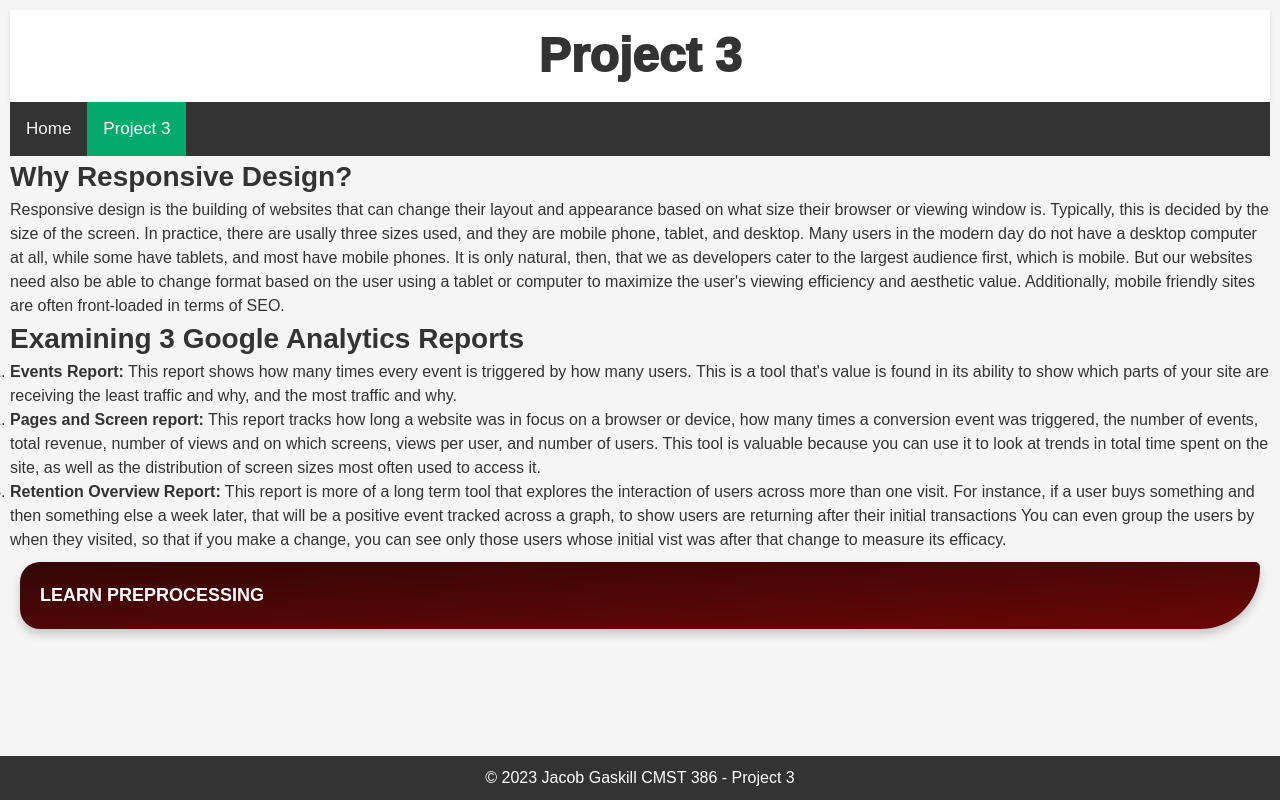
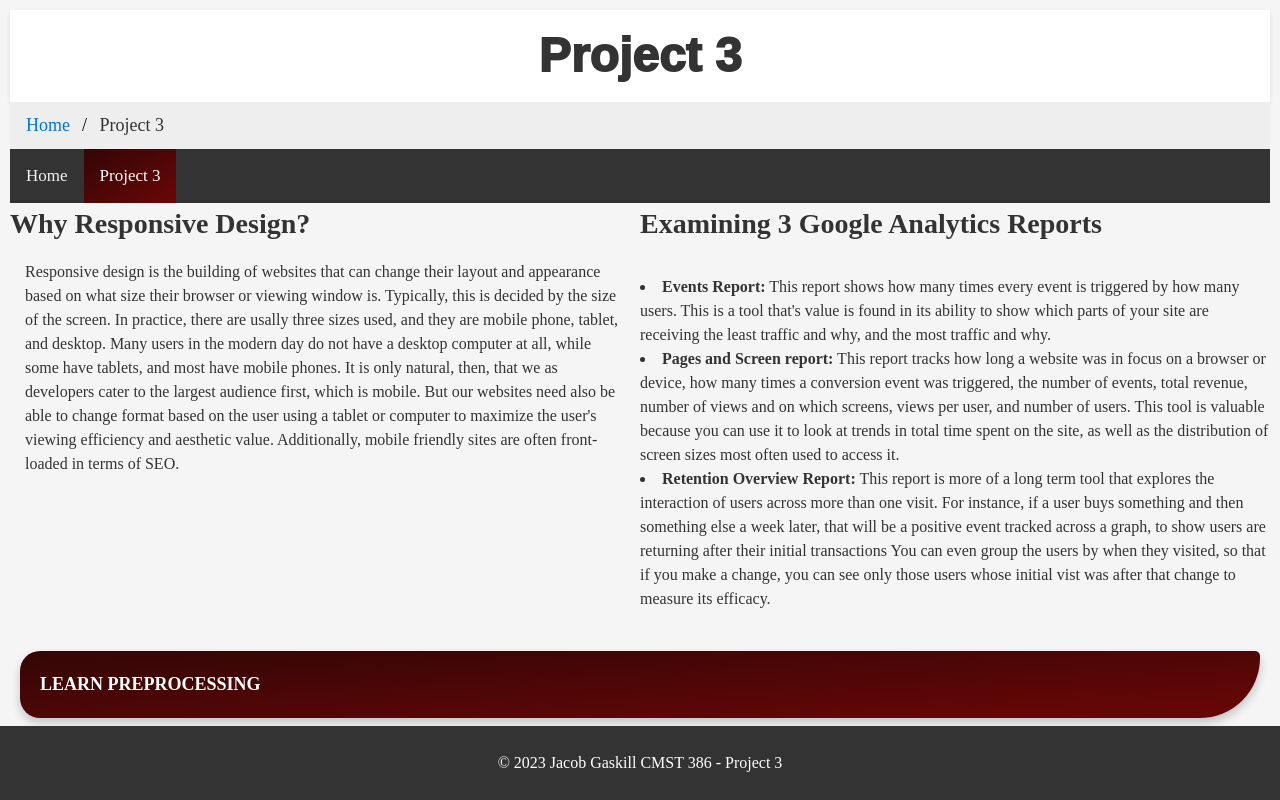
Before and after one commit to jgaskill01/cmst386, a plain HTML site: page project3/project3.html in a window 1280 px wide. Drawn offline with Linux system fonts and the light colour scheme.

Commit message:
Post-due-date commit

```diff
--- a/project3/css/project3.css
+++ b/project3/css/project3.css
@@ -1,15 +1,19 @@
+
+
 * {
   box-sizing: border-box;
   margin: 0;
   padding: 0;
 }
 
+
+
 html {
   font-size: 16px;
 }
 
 body {
-  font-family: Arial, sans-serif;
+  font-family: 'InstrumentSerif-Regular.ttf';
   line-height: 1.5;
   background-color: #f5f5f5;
   color: #333;
@@ -36,6 +40,33 @@ a:hover {
   text-decoration: underline;
 }
 
+ul.breadcrumb {
+  padding: 10px 16px;
+  list-style: none;
+  background-color: #eee;
+}
+
+ul.breadcrumb li {
+  display: inline;
+  font-size: 18px;
+}
+
+ul.breadcrumb li+li:before {
+  padding: 8px;
+  color: black;
+  content: "/\00a0";
+}
+
+ul.breadcrumb li a {
+  color: #0275d8;
+  text-decoration: none;
+}
+
+ul.breadcrumb li a:hover {
+  color: #01447e;
+  text-decoration: underline;
+}
+
 nav {
   overflow: hidden;
   background-color: #333;
@@ -57,7 +88,7 @@ nav a:hover {
 }
 
 nav a.active {
-  background-color: #04aa6d;
+  background: linear-gradient(to bottom right, #330606, #6b0606);
   color: white;
 }
 
@@ -126,4 +157,21 @@ footer {
   padding: 10px;
 }
 
+.container {
+  display: flex;
+  flex-wrap: wrap;
+}
+
+.column {
+  flex-basis: 50%;
+}
+
+p{
+  padding: 15px;
+}
+
+ol{
+  list-style: inside;
+}
+
 /*# sourceMappingURL=project3.css.map */
--- a/project3/preprocessing.html
+++ b/project3/preprocessing.html
@@ -5,17 +5,28 @@
     <meta name="viewport" content="width=device-width, initial-scale=1.0" />
     <title>Preprocessing - LESS and SASS</title>
     <link rel="stylesheet" href="/project3/css/project3.css" />
+	<link href='/project3/css/InstrumentSerif-Regular.ttf' rel='stylesheet' type='text/css'>
+	<link rel="stylesheet" href="https://cdnjs.cloudflare.com/ajax/libs/font-awesome/4.7.0/css/font-awesome.min.css">
+	<!--link rel="stylesheet" href="/project3/css/project3.scss"-->
   </head>
   <body>
     <header>
-      <nav>
-        <ul>
-          <li><a href="../index.html">Home</a></li>
+		Preprocessing
+	</header>
+	<ul class="breadcrumb">
+		<li><a href="/index.html">Home</a></li>
+		<li><a href="/project3/project3.html">Project 3</a></li>
+		<li>Preprocessing</li>
 	  </ul>
+    <nav id="topnav">
+        <a href="/index.html">Home</a>
+        <a href="project3.html" class="active">Project 3</a>
+        <a href="javascript:void(0);" class="icon" onclick="myFunction()">
+          <i class="fa fa-bars"></i></a>
     </nav>
     </header>
-    <main>
-      <section>
+	<div class="container">
+		<div class="column"><section>
 			<h1>Preprocessing</h1>
 			<br>
 			<ol>
@@ -28,7 +39,6 @@
 				</p>
 			  </li>
 			  <li>
-			<br>
 				<strong>Server Side</strong>
 				<p>Server-side preprocessing means the LESS or SASS is transformed to CSS  on the server side to
 					BEFORE it gets to the client browser. This can be done using tools such as Sass or Less that are
@@ -36,9 +46,8 @@
 					some of the universal usability.</p>
 			  </li>
 			</ol>
-      </section>
-	  <br>
-	  <section>
+		  </section></div>
+		<div class="column"><section>
 			<h1>Elements of SASS / LESS</h1>
 			<br>
 			<ol>
@@ -62,7 +71,15 @@
 				<li><strong>Nested Variables</strong></li>
 				<p>blah</p>
 			</ol>
-	  </section>
-    </main>
+		  </section></div>
+	  </div>
+	<script>function myFunction() {
+		var x = document.getElementById("topnav");
+		if (x.className === "nav") {
+		  x.className += " responsive";
+		} else {
+		  x.className = "nav";
+		}
+	  }</script>
   </body>
 </html>
--- a/project3/project3.html
+++ b/project3/project3.html
@@ -1,54 +1,91 @@
 <!DOCTYPE html>
 <html lang="en">
   <head>
-  <meta charset="UTF-8">
-  <meta name="viewport" content="width=device-width, initial-scale=1.0">
+    <meta charset="UTF-8" />
+    <meta name="viewport" content="width=device-width, initial-scale=1.0" />
     <title>Project 3 - Responsive Design</title>
-  <link rel="stylesheet" href="/project3/css/project3.css">
-  <link rel="stylesheet" href="https://cdnjs.cloudflare.com/ajax/libs/font-awesome/4.7.0/css/font-awesome.min.css">
+    <link href='/project3/css/InstrumentSerif-Regular.ttf' rel='stylesheet' type='text/css'>
+    <link rel="stylesheet" href="/project3/css/project3.css" />
+    <link rel="stylesheet" href="https://cdnjs.cloudflare.com/ajax/libs/font-awesome/4.7.0/css/font-awesome.min.css"/>
+    <!--link rel="stylesheet" href="/project3/css/project3.scss" I implemented SASS by downloading a plugin from node.js
+    that compiles the SAS file into CSS on the server side before hosting to the client. It creates a folder that shows the build
+  info, and keeps the source SASS folder in the /css folder alonside the generated CSS.-->
   </head>
   <body>
-  <header>
-    Project 3
-  </header>
-    <nav>
+    <header>Project 3</header>
+    <ul class="breadcrumb">
+      <li><a href="/index.html">Home</a></li>
+      <li>Project 3</li>
+    </ul>
+    <nav id="topnav">
       <a href="/index.html">Home</a>
       <a href="project3.html" class="active">Project 3</a>
       <a href="javascript:void(0);" class="icon" onclick="myFunction()">
-          <i class="fa fa-bars"></i></a>
+        <i class="fa fa-bars"></i
+      ></a>
     </nav>
     <main>
-    <h1>Why Responsive Design?</h1>
-    <p>Responsive design is the building of websites that can change their layout and appearance based on what size their browser or viewing window is. Typically, this is decided by the size of the screen. In practice, there are usally three sizes used, and they are mobile phone, tablet, and desktop. Many users in the modern day do not have a desktop computer at all, while some have tablets, and most have mobile phones. It is only natural, then, that we as developers cater to the largest audience first, which is mobile. But our websites need also be able to change format based on the user using a tablet or computer to maximize the user's viewing efficiency and aesthetic value. Additionally, mobile friendly sites are often front-loaded in terms of SEO.</p>
-    <h1>Examining 3 Google Analytics Reports</h1>
-    <p></p>
+      <div class="container">
+        <div class="column"><h1>Why Responsive Design?</h1><p>
+          Responsive design is the building of websites that can change their
+          layout and appearance based on what size their browser or viewing window
+          is. Typically, this is decided by the size of the screen. In practice,
+          there are usally three sizes used, and they are mobile phone, tablet,
+          and desktop. Many users in the modern day do not have a desktop computer
+          at all, while some have tablets, and most have mobile phones. It is only
+          natural, then, that we as developers cater to the largest audience
+          first, which is mobile. But our websites need also be able to change
+          format based on the user using a tablet or computer to maximize the
+          user's viewing efficiency and aesthetic value. Additionally, mobile
+          friendly sites are often front-loaded in terms of SEO.
+        </p></div>
+        <div class="column"><h1>Examining 3 Google Analytics Reports</h1><p>
           <ol>
-      <li><strong>Events Report:</strong> This report shows how many times every event is triggered by how many users. This is a tool
-        that's value is found in its ability to show which parts of your site are receiving the least traffic and why, and the most traffic
-        and why.</li>
-      <li><strong>Pages and Screen report:</strong>
-        This report tracks how long a website was in focus on a browser or device, how many times a conversion event was triggered,
-        the number of events, total revenue, number of views and on which screens, views per user, and number of users.
-        This tool is valuable because you can use it to look at trends in total time spent on the site, as well as the distribution
-        of screen sizes most often used to access it.</li>
-      <li><strong>Retention Overview Report:</strong>
-        This report is more of a long term tool that explores the interaction of users across more than one visit. For instance,
-        if a user buys something and then something else a week later, that will be a positive event tracked across a graph, to
-        show users are returning after their initial transactions You can even group the users by when they visited, so that if you make
-        a change, you can see only those users whose initial vist was after that change to measure its efficacy.</li>
+            <li>
+              <strong>Events Report:</strong> This report shows how many times every
+              event is triggered by how many users. This is a tool that's value is
+              found in its ability to show which parts of your site are receiving
+              the least traffic and why, and the most traffic and why.
+            </li>
+            <li>
+              <strong>Pages and Screen report:</strong> This report tracks how long
+              a website was in focus on a browser or device, how many times a
+              conversion event was triggered, the number of events, total revenue,
+              number of views and on which screens, views per user, and number of
+              users. This tool is valuable because you can use it to look at trends
+              in total time spent on the site, as well as the distribution of screen
+              sizes most often used to access it.
+            </li>
+            <li>
+              <strong>Retention Overview Report:</strong> This report is more of a
+              long term tool that explores the interaction of users across more than
+              one visit. For instance, if a user buys something and then something
+              else a week later, that will be a positive event tracked across a
+              graph, to show users are returning after their initial transactions
+              You can even group the users by when they visited, so that if you make
+              a change, you can see only those users whose initial vist was after
+              that change to measure its efficacy.
+            </li>
           </ol>
-    <a href="preprocessing.html" class="call-to-action">Learn Preprocessing</a>
+        </p></div>
+      </div>
+
+      <a href="preprocessing.html" class="call-to-action"
+        >Learn Preprocessing</a
+      >
     </main>
     <footer>
       <p>&copy; 2023 Jacob Gaskill CMST 386 - Project 3</p>
     </footer>
-  <script>function myFunction() {
-    var x = document.getElementById("nav");
+    <script>
+      function myFunction() {
+        var x = document.getElementById("topnav");
         if (x.className === "nav") {
           x.className += " responsive";
         } else {
           x.className = "nav";
         }
-  }</script>
+      }
+    </script>
   </body>
 </html>
```
Also changed, not shown: index.html (line endings or trailing spaces), project3/css/InstrumentSerif-Regular.ttf (added). Lines whose indentation alone changed are shown as unchanged.
